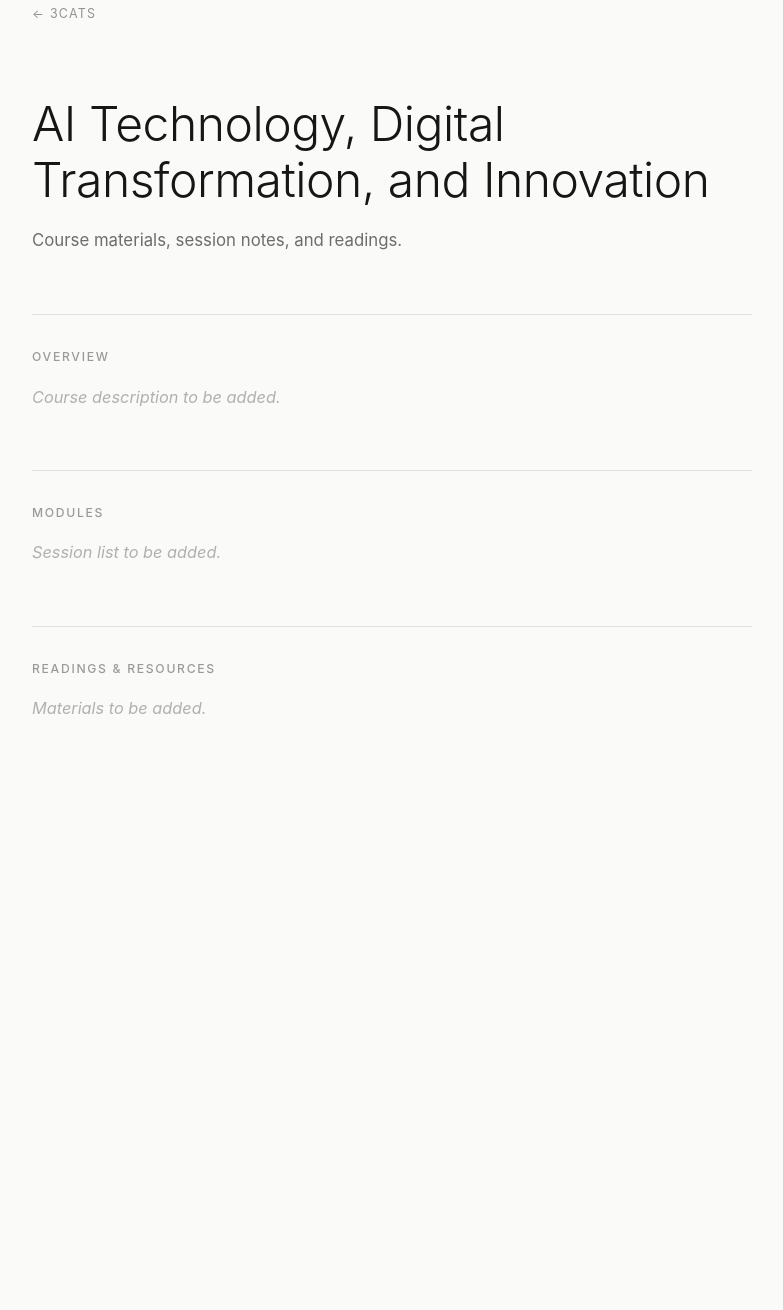
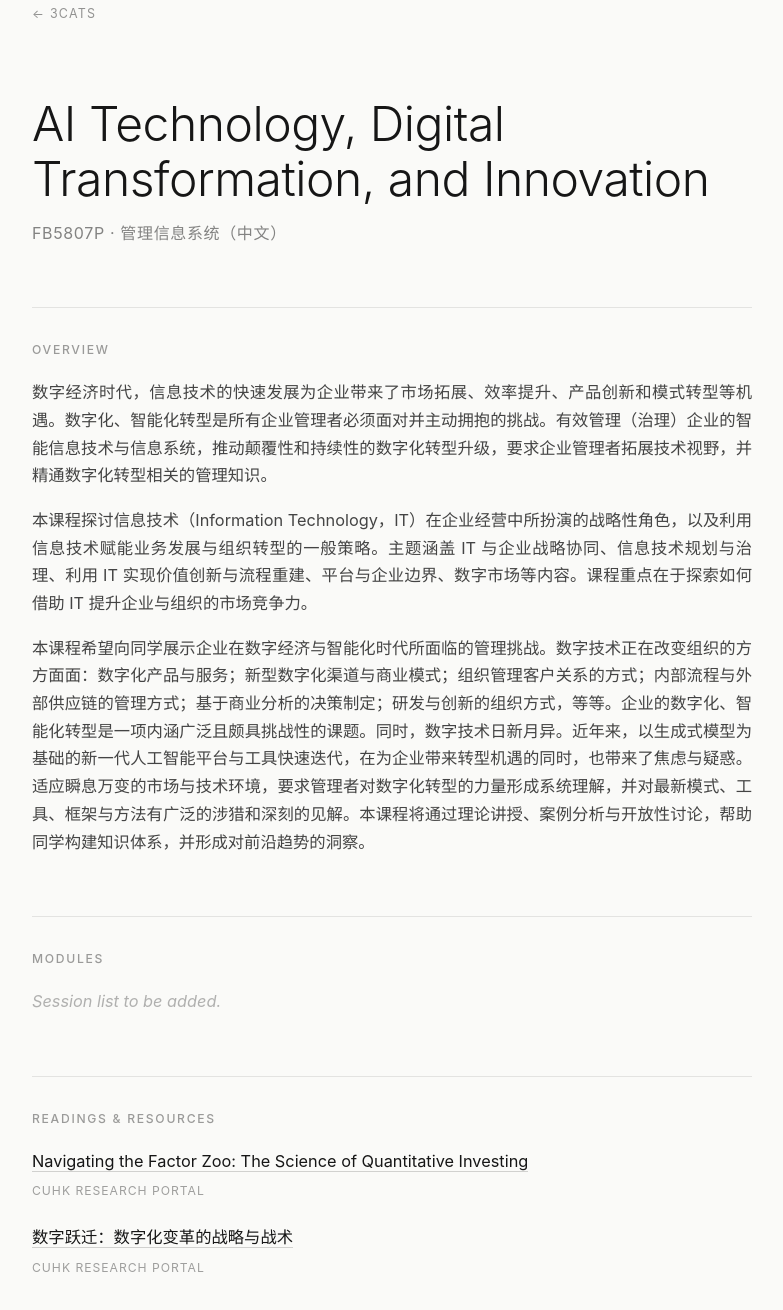
Before and after one commit to alexhkagent/alexhkagent.github.io, a plain HTML site: page course.html in a window 1280 px wide. Shown: the part 78-1388 px from the top of the page, without its empty margins (248-1031 px from the left). Before the commit the page ends 896 px from the top, so only its background shows below. Drawn offline with Linux system fonts and the light colour scheme.

Commit message:
Enrich course page: subtitle, overview, readings

```diff
--- a/course.html
+++ b/course.html
@@ -1,9 +1,9 @@
 <!DOCTYPE html>
-<html lang="en">
+<html lang="zh-CN">
 <head>
   <meta charset="UTF-8" />
   <meta name="viewport" content="width=device-width, initial-scale=1.0" />
-  <meta name="description" content="AI Technology, Digital Transformation, and Innovation — course materials" />
+  <meta name="description" content="FB5807P 管理信息系统（中文）— AI Technology, Digital Transformation, and Innovation" />
   <title>AI Technology, Digital Transformation, and Innovation — 3Cats</title>
   <style>
     :root { color-scheme: light; }
@@ -11,10 +11,10 @@
     body {
       background: #fafaf8;
       color: #161616;
-      font-family: -apple-system, BlinkMacSystemFont, "Segoe UI", Helvetica, Arial, sans-serif;
+      font-family: -apple-system, BlinkMacSystemFont, "Segoe UI", "PingFang SC", "Hiragino Sans GB", "Microsoft YaHei", Helvetica, Arial, sans-serif;
       -webkit-font-smoothing: antialiased;
       text-rendering: optimizeLegibility;
-      line-height: 1.65;
+      line-height: 1.7;
       padding: clamp(2rem, 6vw, 5rem) clamp(1.25rem, 5vw, 2rem) 6rem;
     }
     .wrap { max-width: 720px; margin: 0 auto; }
@@ -36,11 +36,12 @@
       line-height: 1.15;
       letter-spacing: -0.01em;
     }
-    .lead {
-      margin-top: 1.25rem;
-      font-size: clamp(0.95rem, 2.2vw, 1.05rem);
-      color: rgba(22, 22, 22, 0.62);
-      max-width: 48ch;
+    .subtitle {
+      margin-top: 0.85rem;
+      font-size: clamp(0.9rem, 2.1vw, 1rem);
+      font-weight: 400;
+      letter-spacing: 0.04em;
+      color: rgba(22, 22, 22, 0.52);
     }
     section {
       margin-top: clamp(2.5rem, 7vw, 3.75rem);
@@ -53,23 +54,52 @@
       letter-spacing: 0.14em;
       text-transform: uppercase;
       color: rgba(22, 22, 22, 0.42);
-      margin-bottom: 1rem;
+      margin-bottom: 1.15rem;
     }
     p, li { font-size: clamp(0.95rem, 2.2vw, 1.02rem); color: rgba(22, 22, 22, 0.8); }
+    .overview p { text-align: justify; }
+    .overview p + p { margin-top: 1.05rem; }
     .placeholder { color: rgba(22, 22, 22, 0.32); font-style: italic; }
     ul { padding-left: 1.1rem; }
     li + li { margin-top: 0.45rem; }
+
+    .readings { list-style: none; padding: 0; }
+    .readings li + li { margin-top: 1.4rem; }
+    .readings a {
+      display: block;
+      color: #161616;
+      text-decoration: none;
+    }
+    .readings .book-title {
+      display: inline;
+      border-bottom: 1px solid rgba(22, 22, 22, 0.18);
+      transition: border-color 0.2s ease;
+    }
+    .readings a:hover .book-title,
+    .readings a:focus-visible .book-title { border-bottom-color: #161616; }
+    .readings a:focus-visible { outline: none; }
+    .readings .source {
+      display: block;
+      margin-top: 0.35rem;
+      font-size: 0.76rem;
+      letter-spacing: 0.08em;
+      text-transform: uppercase;
+      color: rgba(22, 22, 22, 0.4);
+    }
   </style>
 </head>
 <body>
   <div class="wrap">
     <a class="back" href="index.html">&larr; 3Cats</a>
+
     <h1>AI Technology, Digital Transformation, and Innovation</h1>
-    <p class="lead">Course materials, session notes, and readings.</p>
+    <p class="subtitle">FB5807P &middot; 管理信息系统（中文）</p>
 
-    <section>
+    <section class="overview">
       <h2>Overview</h2>
-      <p class="placeholder">Course description to be added.</p>
+      <p>数字经济时代，信息技术的快速发展为企业带来了市场拓展、效率提升、产品创新和模式转型等机遇。数字化、智能化转型是所有企业管理者必须面对并主动拥抱的挑战。有效管理（治理）企业的智能信息技术与信息系统，推动颠覆性和持续性的数字化转型升级，要求企业管理者拓展技术视野，并精通数字化转型相关的管理知识。</p>
+      <p>本课程探讨信息技术（Information Technology，IT）在企业经营中所扮演的战略性角色，以及利用信息技术赋能业务发展与组织转型的一般策略。主题涵盖 IT 与企业战略协同、信息技术规划与治理、利用 IT 实现价值创新与流程重建、平台与企业边界、数字市场等内容。课程重点在于探索如何借助 IT 提升企业与组织的市场竞争力。</p>
+      <p>本课程希望向同学展示企业在数字经济与智能化时代所面临的管理挑战。数字技术正在改变组织的方方面面：数字化产品与服务；新型数字化渠道与商业模式；组织管理客户关系的方式；内部流程与外部供应链的管理方式；基于商业分析的决策制定；研发与创新的组织方式，等等。企业的数字化、智能化转型是一项内涵广泛且颇具挑战性的课题。同时，数字技术日新月异。近年来，以生成式模型为基础的新一代人工智能平台与工具快速迭代，在为企业带来转型机遇的同时，也带来了焦虑与疑惑。适应瞬息万变的市场与技术环境，要求管理者对数字化转型的力量形成系统理解，并对最新模式、工具、框架与方法有广泛的涉猎和深刻的见解。本课程将通过理论讲授、案例分析与开放性讨论，帮助同学构建知识体系，并形成对前沿趋势的洞察。</p>
     </section>
 
     <section>
@@ -79,7 +109,20 @@
 
     <section>
       <h2>Readings &amp; Resources</h2>
-      <p class="placeholder">Materials to be added.</p>
+      <ul class="readings">
+        <li>
+          <a href="https://research.cuhk.edu.hk/en/publications/navigating-the-factor-zoo-the-science-of-quantitative-investing/" target="_blank" rel="noopener">
+            <span class="book-title">Navigating the Factor Zoo: The Science of Quantitative Investing</span>
+            <span class="source">CUHK Research Portal</span>
+          </a>
+        </li>
+        <li>
+          <a href="https://research.cuhk.edu.hk/en/publications/%E6%95%B0%E5%AD%97%E8%B7%83%E8%BF%81%E6%95%B0%E5%AD%97%E5%8C%96%E5%8F%98%E9%9D%A9%E7%9A%84%E6%88%98%E7%95%A5%E4%B8%8E%E6%88%98%E6%9C%AF-3/" target="_blank" rel="noopener">
+            <span class="book-title">数字跃迁：数字化变革的战略与战术</span>
+            <span class="source">CUHK Research Portal</span>
+          </a>
+        </li>
+      </ul>
     </section>
   </div>
 </body>
```
